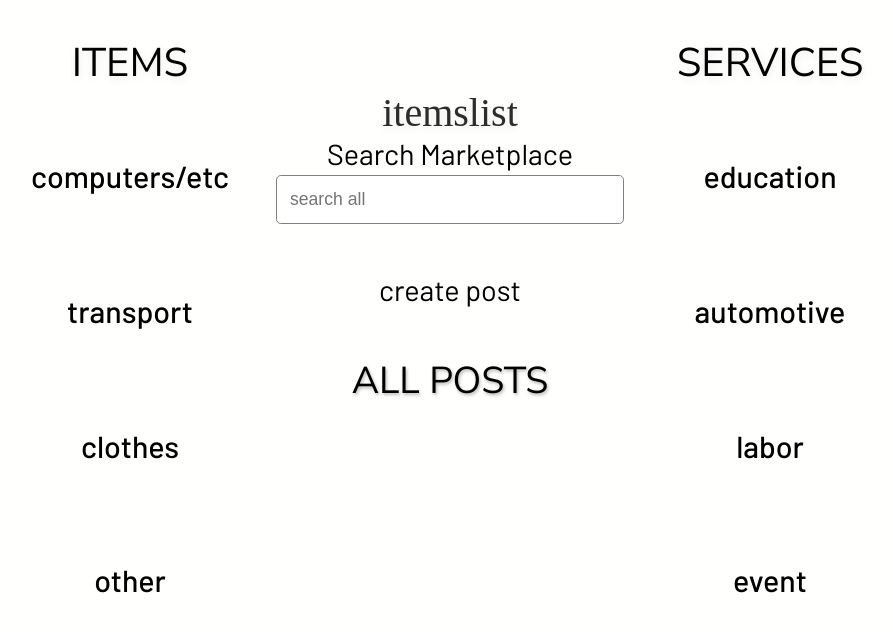
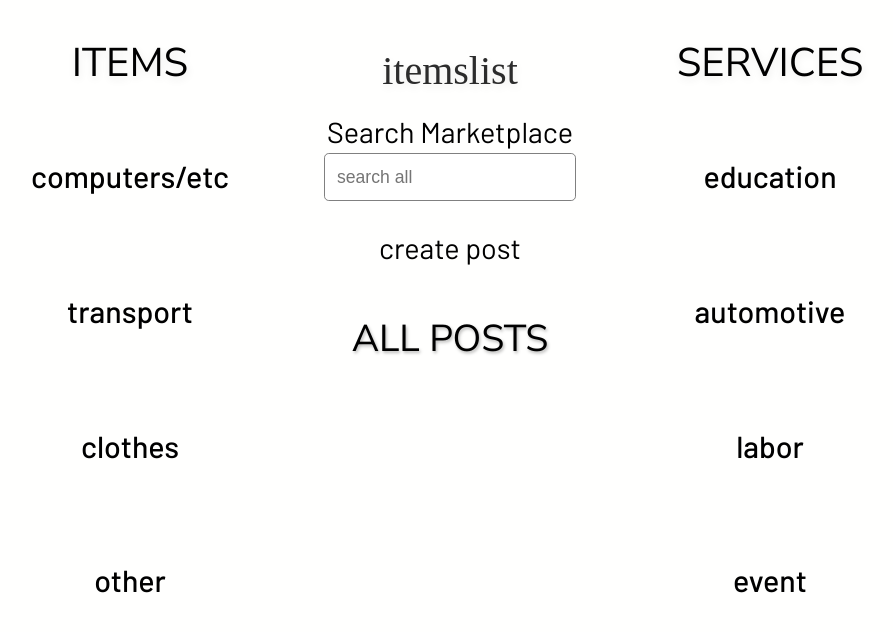
Before and after one commit to qety4/itemslist, a Next.js app: page / in a window 1280 px wide. Shown: the top 632 px of the page, without its empty margins (190-1083 px from the left). Built offline with nearby package versions, Linux system fonts and the light colour scheme; a web font is replaced by a local one.

Commit message:
adding memoize

```diff
--- a/app/homePage.scss
+++ b/app/homePage.scss
@@ -1,6 +1,17 @@
 .home-page {
     display: flex;
     justify-content: space-around;
+
+    a {
+        text-decoration: none;
+        color: black;
+        cursor: pointer;
+
+        &:hover {
+            color: blue;
+        }
+    }
+
     .categories-main {
         display: grid;
         grid-template-columns: 1fr 1fr;
@@ -22,9 +33,9 @@
                 flex: 1;
 
                 .to-category {
-                    // font-size: 190%;
+
                     font-size: clamp(0.9rem, 3vw, 190%);
-                    z-index: 100;
+                    z-index: 10;
                     font-family: 'Barlow';
                     font-weight: 500;
                 }
@@ -32,9 +43,10 @@
         }
 
     }
+
     @media (max-width:50rem) {
-        justify-content: space-between;
-        .categories-main{
+
+        .categories-main {
             height: 50vh;
             gap: 25%;
         }
@@ -53,9 +65,8 @@
         text-align: center;
         font-family: 'ADLaM Display';
         font-weight: 400;
-        font-size: clamp(2rem, 5vw, 250%);
-
-        // text-shadow: 0.18rem 0.2rem 0.5rem rgba(0, 0, 0, 0.281);
+        font-size: clamp(1.8rem, 5vw, 250%);
+        margin-bottom: 0.5em;
     }
 
     .search {
@@ -65,17 +76,23 @@
         justify-content: center;
         top: 0;
         flex: 1;
-        height: 40vh;
-        width: 100vw;
+        height: 30%;
+        width: 30%;
+        z-index: 100;
+        margin-top: 10vh;
 
         .search__links {
             font-size: clamp(1rem, 3vw, 180%);
             font-family: 'Barlow';
-            height: 30%;
+            height: 100%;
             font-weight: 400;
             text-align: center;
+            display: flex;
+            flex-direction: column;
+            justify-content: space-evenly;
 
             .search__form {
+                pointer-events: none;
                 display: flex;
                 flex-direction: column;
                 align-items: center;
@@ -85,38 +102,32 @@
                     margin: 0 0 0.3rem 0;
                 }
 
+                pointer-events: all;
+
                 #search__form__input {
-                    padding: 0.8rem;
+                    padding: 0.7em;
                     border-radius: 0.3rem;
                     border: 0.1px solid gray;
-                    font-size: 1.1rem;
-                    width: 25%;
+                    font-size: clamp(0.8rem,1.8vw,1.1rem);
+                    max-width: 100%;
                 }
+            }
+
+            .new-post-link {
+                margin-top: 1em;
             }
 
             .search__all-posts {
                 font-family: 'Nunito Sans';
                 font-size: clamp(1.3rem, 3vw, 130%);
                 text-shadow: 0.08rem 0.1rem 0.2rem rgba(0, 0, 0, 0.281);
-                margin-top: 3rem;
+                margin-top: 1.3em;
                 font-weight: 500;
             }
 
-            .new-post-link {
-                margin-top: 3rem;
-            }
         }
 
 
     }
 
-    a {
-        text-decoration: none;
-        color: black;
-        cursor: pointer;
-
-        &:hover {
-            color: blue;
-        }
-    }
 }
--- a/app/layout.tsx
+++ b/app/layout.tsx
@@ -5,8 +5,8 @@ import Providers from '@/components/Providers'
 import Nav from '@/components/nav/Nav'
 
 export const metadata: Metadata = {
-  title: 'Create Next App',
-  description: 'Generated by create next app',
+  title: 'itemslist',
+  description: `craigslist 'clone'`,
 }
 
 export default function RootLayout({
--- a/app/newpost/newPost.scss
+++ b/app/newpost/newPost.scss
@@ -1,5 +1,5 @@
 .new-post{
-    height: 70vh;
+    height: 80vh;
     width: 100vw;
     display: flex;
     justify-content: center;
--- a/components/Loader/Loader.tsx
+++ b/components/Loader/Loader.tsx
@@ -1,11 +1,11 @@
 import React from 'react'
-import { ClipLoader } from 'react-spinners'
+import { PuffLoader } from 'react-spinners'
 import './loader.styles.scss'
 
 function Loader() {
     return (
         <div className='loader'>
-            <ClipLoader />
+            <PuffLoader/>
         </div>
     )
 }
```
Also changed, not shown: app/globals.scss (+0 -9 lines), components/posts-display/PostsDisplay.tsx (+36 -18 lines).
